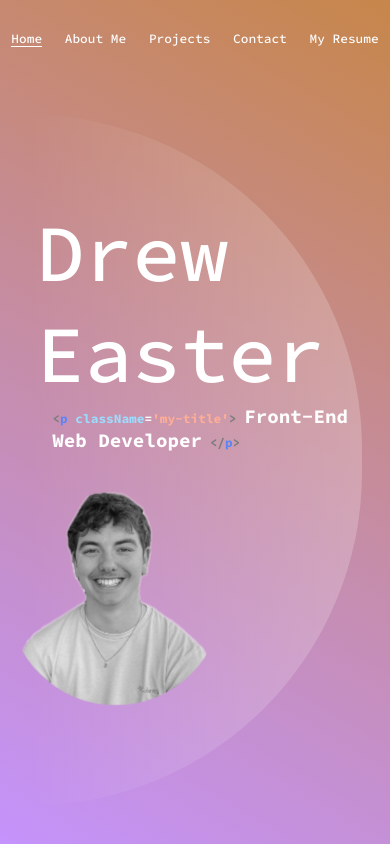
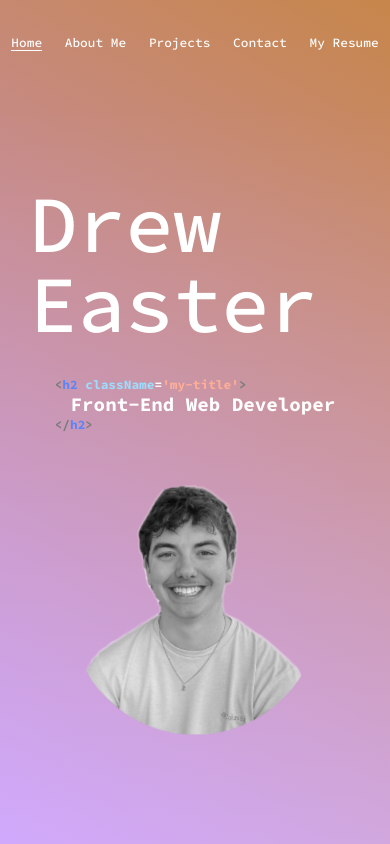
Before and after one commit to drewheaster/portfolio, a React (Create React App) app: page / in a window 390 px wide. Built offline with nearby package versions, Linux system fonts and the light colour scheme.

Commit message:
adjusted responsiveness for mobile site in HomePage

```diff
--- a/public/index.html
+++ b/public/index.html
@@ -9,7 +9,7 @@
       name="description"
       content="A portfolio created using React.js, HTML, CSS, and JavaScript"
     />
-    <link rel="apple-touch-icon" href="%PUBLIC_URL%/logo192.png" />
+    <link rel="apple-touch-icon" href="%PUBLIC_URL%/favicon.ico" />
     <!--
       manifest.json provides metadata used when your web app is installed on a
       user's mobile device or desktop. See https://developers.google.com/web/fundamentals/web-app-manifest/
--- a/src/App.css
+++ b/src/App.css
@@ -45,6 +45,7 @@
   align-items: center;
   background: linear-gradient(30deg, #c493fc, #c7864a);
   @media (max-width: 600px) {
+    height: 100svh;
     flex-direction: column;
     overflow: hidden;
   }
--- a/src/components/ContactPage/style.css
+++ b/src/components/ContactPage/style.css
@@ -1,19 +1,21 @@
 .contact-main-container {
-    height: 80%;
-    width: 100%;
+    height: 90%;
+    width: 95%;
+    border-top-right-radius: 30rem;
+    border-bottom-right-radius: 30rem;
     background: linear-gradient(90deg, #ffffff00, #ffffff36);
     display: flex;
     justify-content: space-between;
     align-items: center;
-    /* animation: expand 0.7s; */
+    animation: expand 1s 1.5s;
+    animation-fill-mode: forwards;
 }
 
 /* Animations */
 
 /* @keyframes expand {
     0% {
-        opacity: 1;
-        height: 80%;
+        height: 90%;
         width: 95%;
         border-top-right-radius: 30rem;
         border-bottom-right-radius: 30rem;
@@ -21,10 +23,29 @@
         display: flex;
         justify-content: space-between;
         align-items: center;
-        animation: slide-in 0.7s;
     }
 
     100% {
+        width: 100%;
+    }
+} */
+
+@keyframes expand {
+    0% {
+        opacity: 1;
+        height: 90%;
+        width: 95%;
+        border-top-right-radius: 30rem;
+        border-bottom-right-radius: 30rem;
+        background: linear-gradient(90deg, #ffffff00, #ffffff36);
+        display: flex;
+        justify-content: space-between;
+        align-items: center;
+    }
+    100% {
+        width: 100%;
+        border-top-right-radius: 0;
+        border-bottom-right-radius: 0;
         opacity: 1;
     }
-} */
+}
--- a/src/components/HomePage/HomePage.js
+++ b/src/components/HomePage/HomePage.js
@@ -9,7 +9,9 @@ export default function HomePage(props) {
                 <div className="home-main-container">
                     <div className="home-title-container">
                         <h1 className="home-title">Drew Easter</h1>
-                        <p className="home-desc"><span className="carrot">&lt;</span><span className="p-tag">p</span> <span className="class-tag">className</span>=<span className="class-prop">'my-title'</span><span className="carrot">&gt;</span> <span id='title'>Front-End Web Developer</span> <span className="carrot">&lt;/</span><span className="p-tag">p</span><span className="carrot">&gt;</span></p>
+                        <p className="home-desc">
+                            <span className="carrot">&lt;</span><span className="h2-tag">h2</span> <span className="class-tag">className</span>=<span className="class-prop">'my-title'</span><span className="carrot">&gt;</span><br/><span id='title'>Front-End Web Developer</span><br/><span className="carrot">&lt;/</span><span className="h2-tag">h2</span><span className="carrot">&gt;</span>
+                        </p>
                     </div>
                     <img className="home-profile-img" src={ProfileImg} alt="young man playing an orange guitar"></img>
                 </div>
--- a/src/components/HomePage/style.css
+++ b/src/components/HomePage/style.css
@@ -4,6 +4,10 @@
     display: flex;
     justify-content: center;
     align-items: center;
+    @media (max-width: 600px) {
+        width: 100%;
+        height: 90%;
+    }
 }
 
 .home-main-container {
@@ -17,8 +21,15 @@
     align-items: center;
     animation: slide-in 0.7s;
     @media (max-width: 600px) {
+        background: linear-gradient(180deg, #ffffff00, #ffffff36);
+        height: 100%;
+        width: 100%;
+        border-radius: 0;
         flex-direction: column;
         justify-content: center;
+        align-items: center;
+        animation: slide-in-mobile 0.7s;
+        margin: 2rem 0 0 0;
     }
 }
 
@@ -33,11 +44,12 @@
     align-items: left;
     @media (max-width: 600px) {
         width: 100%;
-        height: 40%;
+        height: 30%;
         display: flex;
         flex-direction: column;
         justify-content: center;
         align-items: center;
+        margin: 0;
     }
 }
 
@@ -48,10 +60,12 @@
     font-size: 10rem;
     font-weight: 500;
     margin: 0 0 3rem 0;
+    line-height: 10rem;
     @media (max-width: 600px) {
         font-size: 5rem;
-        text-align: left;
-        margin: 0 0 0 0;
+        margin: 0 0 2rem 0;
+        line-height: 5rem;
+        width: 85%;
     }
 }
 
@@ -66,14 +80,16 @@
     @media (max-width: 600px) {
         text-align: left;
         font-size: 0.8rem;
-        margin-bottom: 0;
+        margin: 0;
     }
 }
 
 #title {
     font-size: 1.4rem;
+    margin-left: 1rem;
     @media (max-width: 600px) {
         font-size: 1.2rem;
+        width: 80%;
     }
 }
 
@@ -81,7 +97,7 @@
     color: #7c7c7c;
 }
 
-.p-tag {
+.h2-tag {
     color: rgb(91, 133, 247);
 }
 
@@ -103,7 +119,9 @@
     animation-fill-mode: forwards;
     @media (max-width: 600px) {
         width: 80%;
-        margin-right: 10rem;
+        margin: 2rem 0 0 0;
+        animation: fade-in 1s 0.7s;
+        animation-fill-mode: forwards;
     }
 }
 
@@ -114,6 +132,17 @@
     0% {
         opacity: 0;
         transform: translateX(-100%);
+    }
+
+    100% {
+        opacity: 1;
+    }
+}
+
+@keyframes slide-in-mobile {
+    0% {
+        opacity: 0;
+        transform: translateY(100%);
     }
 
     100% {
```
